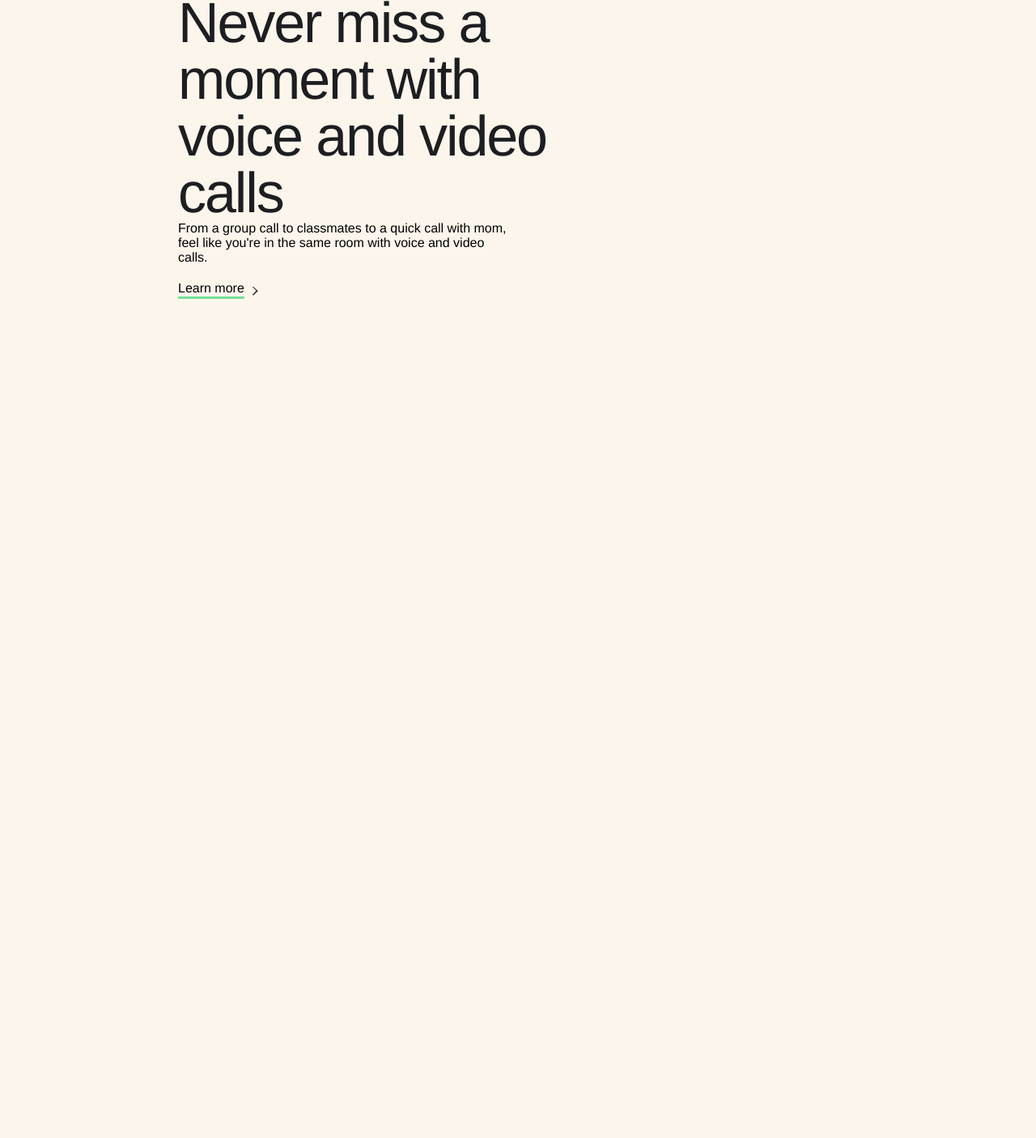
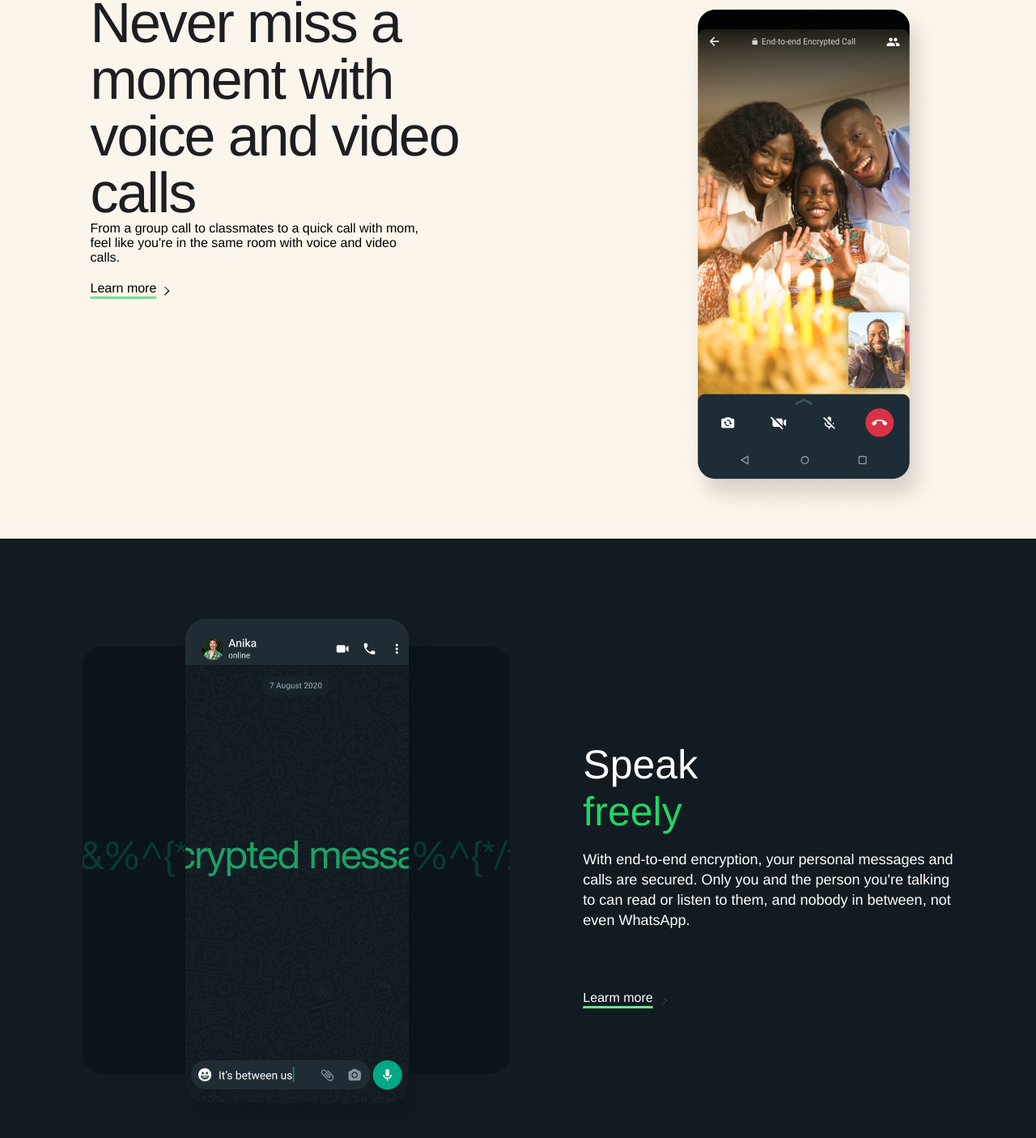
Before and after one commit to FaiqShahzad1/Whatsapp-clone, a plain HTML site: page index.html in a window 1280 px wide. Shown: the part 1626-3031 px from the top of the page at 81% size. Before the commit the page ends 2196 px from the top, so only its background shows below. Drawn offline with Linux system fonts and the light colour scheme.

Commit message:
heheheheheheh

```diff
--- a/index.html
+++ b/index.html
@@ -85,29 +85,44 @@
             </div>
         </div>
         <div>
-            <div class="div4 ">
+
+
+
+            <div class="div3">
+
                 <div>
-                    <div class="div3">
                     <h2 class="h3">Never miss a <br> moment with <br> voice and video <br> calls</h2>
-                        <div>
-                            <!-- <div class="div3">
-                                <img src="images/3.png" alt="">
-                            </div> -->
-                        </div>
-                    </div>
-                    <div>
+
                     <p class="p2"> From a group call to classmates to a quick call with mom, <br>feel like you're in
                         the same room with
                         voice and video <br>calls.</p>
                     <br>
-                        <div class="">
-                            <a class="a2 " href="">Learn more</a>
+                    <a class="a2 a2dec " href="">Learn more</a>
+                    <img class="arrow" src="images/arrow.png" alt="">
+                </div>
+                <img class="img3" src="images/3.png" alt="">
+            </div>
+            <br>
+            <div class="page1">
+                <img class="left" src="images/page.png" alt="">
+                <div class="align">
+                    <h1 class="color1 font">Speak</h1>
+                    <h1 class="color font ">freely</h1>
+                    <br>
+                    <p class="color1 font1">With end-to-end encryption, your personal messages and <br>calls are
+                        secured. Only
+                        you and the
+                        person you're talking <br>
+                        to can read or listen to them, and nobody in between, not <br> even WhatsApp.</p>
+                    <br><br> <br><br>
+                    <a class="a2 a3dec" href="">Learm more</a>
                     <img class="arrow" src="images/arrow.png" alt="">
                 </div>
             </div>
 
 
-                </div>
+
+
 
 
 
--- a/style.css
+++ b/style.css
@@ -248,27 +248,25 @@
     justify-content: space-around;
 }
 
-/* .div3 {
+.div3 {
     display: flex;
-    justify-content: space-around;
-} */
+    justify-content: center;
+    gap: 180px;
+}
 
-.div4 {
-    margin-left: 220px;
-    padding-bottom: 200px;
-
-}
 
 .p2 {
     font-size: 16px;
     font-family: Helvetica Neue, Helvetica Neue, Helvetica, Arial, sans-serif;
     font-weight: 400;
 }
-
-.a2 {
+.a2dec{
     color: black;
     font-family: Helvetica Neue, Helvetica Neue, Helvetica, Arial, sans-serif;
     font-size: 16px;
+}
+
+.a2 {
     text-decoration-color: #73DF97;
     text-decoration-thickness: 3px;
     text-underline-offset: 5px;
@@ -281,3 +279,44 @@
 .arrow {
     vertical-align: middle;
 }
+
+.img3 {
+    padding-left: 90px;
+}
+
+.page1 {
+    padding-top: 90px;
+    display: flex;
+    justify-content: center;
+    align-items: center;
+    background-color: #111B21;
+    gap: 90px;
+}
+
+.font {
+    font-family: Helvetica Neue, Helvetica Neue, Helvetica, Arial, sans-serif;
+    font-weight: 400;
+    font-size: 50px;
+}
+
+.color {
+    color: #25D366;
+}
+
+.color1 {
+    color: white;
+}
+
+.font1 {
+    font-size: 18px;
+    line-height: 25px;
+    font-family: Helvetica  Neue, Helvetica Neue, Helvetica, Arial, sans-serif;
+}
+.a3dec{
+    color: white;
+    font-family: Helvetica Neue, Helvetica Neue, Helvetica, Arial, sans-serif;
+    font-size: 16px;
+}
+.arrow2{
+    color: white;
+}
```
Also changed, not shown: images/page.png (added). Lines whose indentation alone changed are shown as unchanged.
